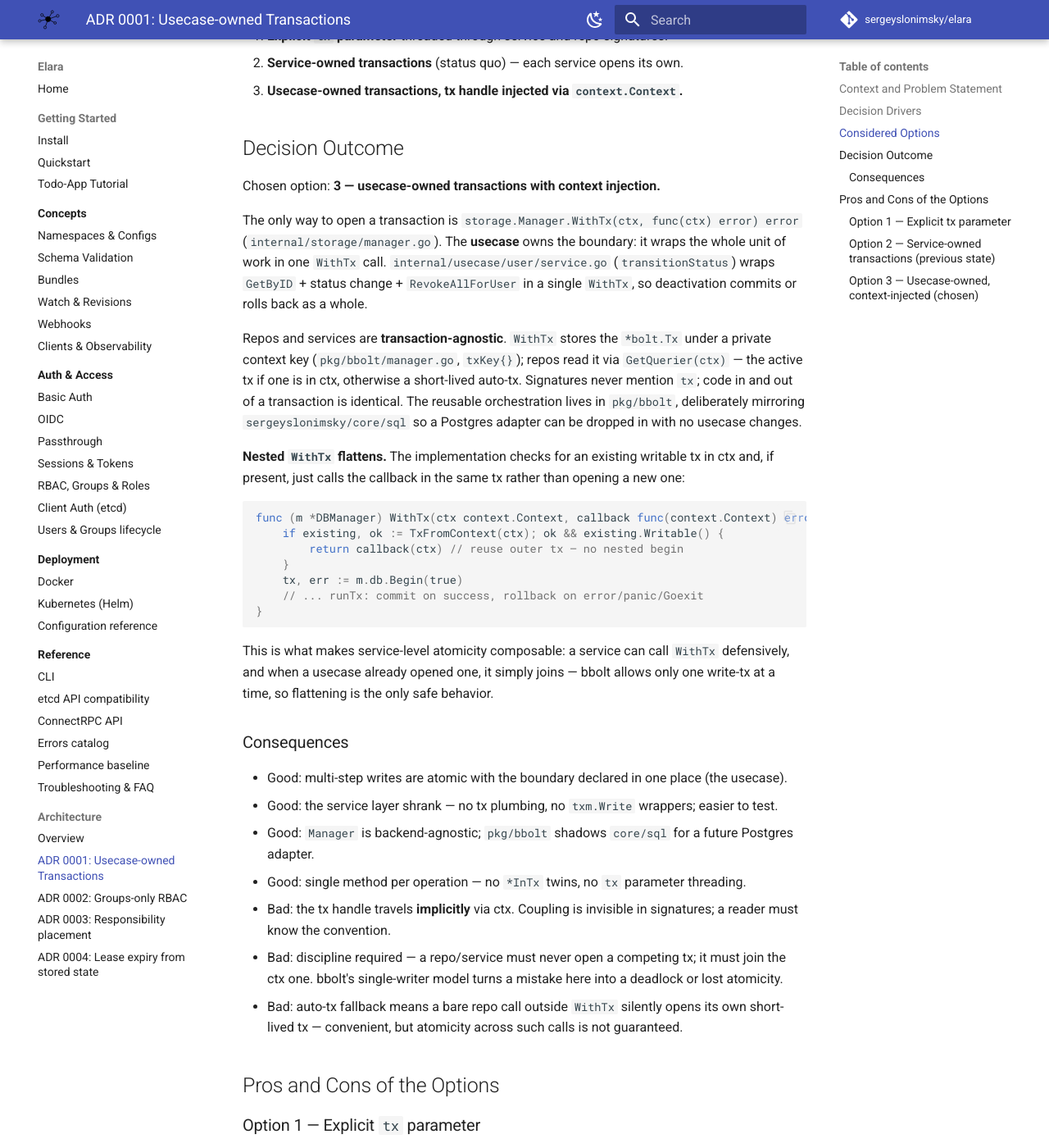
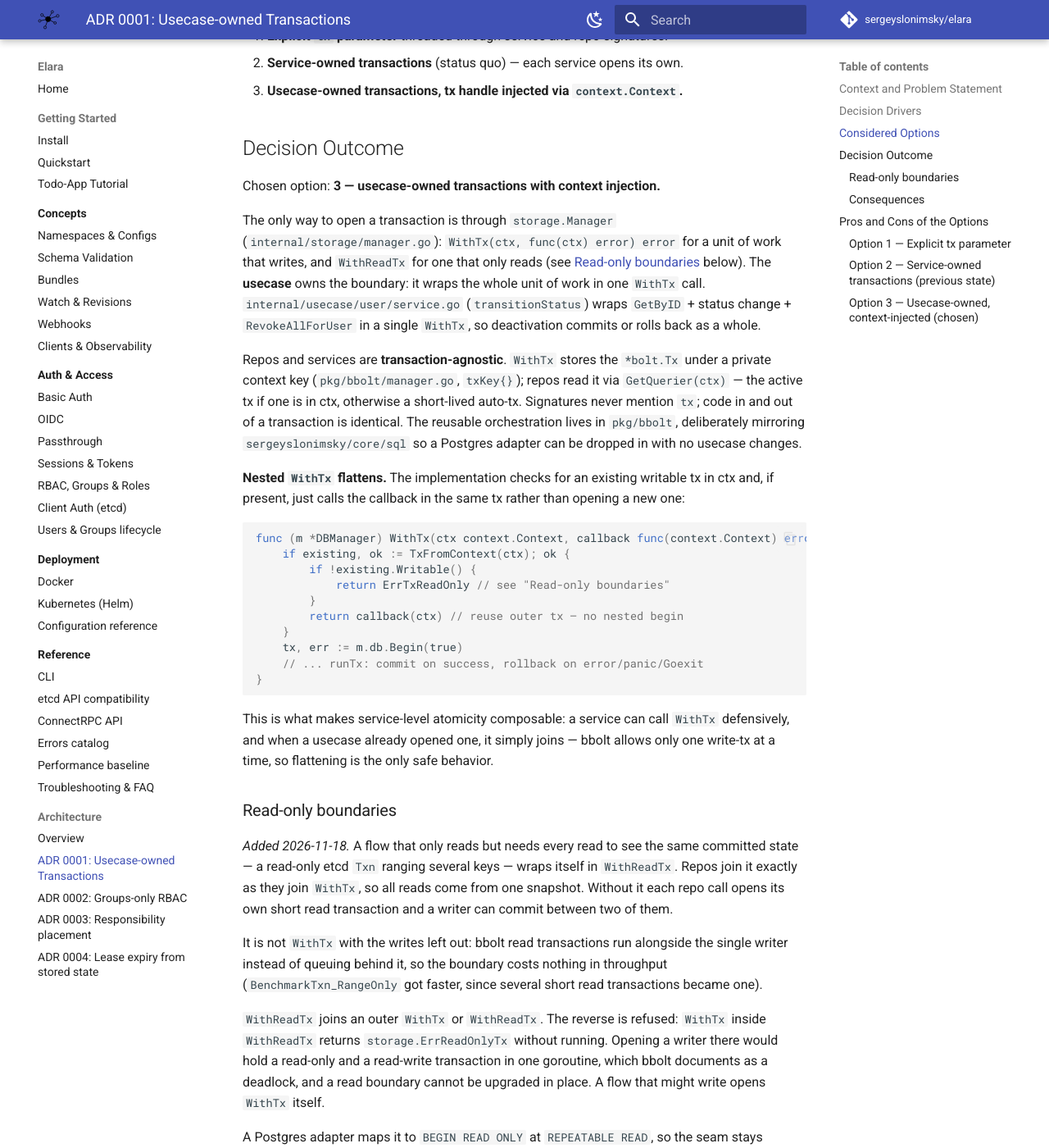
Before and after one commit to sergeyslonimsky/elara, an MkDocs documentation site: the page built from docs/adr/0001-usecase-owned-transactions.md, in a window 1280 px wide and 1400 px high, scrolled down 1081 px. Shown: the whole window at 82% size. Built offline with MkDocs 1.6.1 and Material for MkDocs 9.7.7, drawn with Linux system fonts in a browser that asks for light colours; comment, search, counter and statistics services are not loaded.

Commit message:
docs: describe atomic, single-snapshot Txn and read-only boundaries
The compatibility table still called Txn partial and told readers not to
rely on it, which stopped being true when Txn became atomic. It now also
reads from one snapshot. ADR 0001 gains a section on WithReadTx and why
WithTx inside it is refused.

Co-Authored-By: Claude Opus 5.5 <noreply@anthropic.com>
Claude-Session: https://claude.ai/code/session_016qCRen8WHuiNJdtNScycug

````diff
--- a/docs/adr/0001-usecase-owned-transactions.md
+++ b/docs/adr/0001-usecase-owned-transactions.md
@@ -43,8 +43,10 @@ place transaction boundaries so multi-step writes are atomic, without threading
 
 Chosen option: **3 — usecase-owned transactions with context injection.**
 
-The only way to open a transaction is `storage.Manager.WithTx(ctx, func(ctx) error) error`
-(`internal/storage/manager.go`). The **usecase** owns the boundary: it wraps the
+The only way to open a transaction is through `storage.Manager`
+(`internal/storage/manager.go`): `WithTx(ctx, func(ctx) error) error` for a unit
+of work that writes, and `WithReadTx` for one that only reads (see
+[Read-only boundaries](#read-only-boundaries) below). The **usecase** owns the boundary: it wraps the
 whole unit of work in one `WithTx` call. `internal/usecase/user/service.go`
 (`transitionStatus`) wraps `GetByID` + status change + `RevokeAllForUser` in a
 single `WithTx`, so deactivation commits or rolls back as a whole.
@@ -63,7 +65,10 @@ opening a new one:
 
 ```go
 func (m *DBManager) WithTx(ctx context.Context, callback func(context.Context) error) error {
-    if existing, ok := TxFromContext(ctx); ok && existing.Writable() {
+    if existing, ok := TxFromContext(ctx); ok {
+        if !existing.Writable() {
+            return ErrTxReadOnly // see "Read-only boundaries"
+        }
         return callback(ctx) // reuse outer tx — no nested begin
     }
     tx, err := m.db.Begin(true)
@@ -74,6 +79,28 @@ func (m *DBManager) WithTx(ctx context.Context, callback func(context.Context) e
 This is what makes service-level atomicity composable: a service can call `WithTx`
 defensively, and when a usecase already opened one, it simply joins — bbolt allows
 only one write-tx at a time, so flattening is the only safe behavior.
+
+### Read-only boundaries
+
+*Added 2026-11-18.* A flow that only reads but needs every read to see the same
+committed state — a read-only etcd `Txn` ranging several keys — wraps itself in
+`WithReadTx`. Repos join it exactly as they join `WithTx`, so all reads come from
+one snapshot. Without it each repo call opens its own short read transaction and
+a writer can commit between two of them.
+
+It is not `WithTx` with the writes left out: bbolt read transactions run
+alongside the single writer instead of queuing behind it, so the boundary costs
+nothing in throughput (`BenchmarkTxn_RangeOnly` got faster, since several short
+read transactions became one).
+
+`WithReadTx` joins an outer `WithTx` or `WithReadTx`. The reverse is refused:
+`WithTx` inside `WithReadTx` returns `storage.ErrReadOnlyTx` without running.
+Opening a writer there would hold a read-only and a read-write transaction in one
+goroutine, which bbolt documents as a deadlock, and a read boundary cannot be
+upgraded in place. A flow that might write opens `WithTx` itself.
+
+A Postgres adapter maps it to `BEGIN READ ONLY` at `REPEATABLE READ`, so the seam
+stays backend-agnostic.
 
 ### Consequences
 
````
Also changed, not shown: docs/reference/etcd-compatibility.md (+1 -1 lines).
